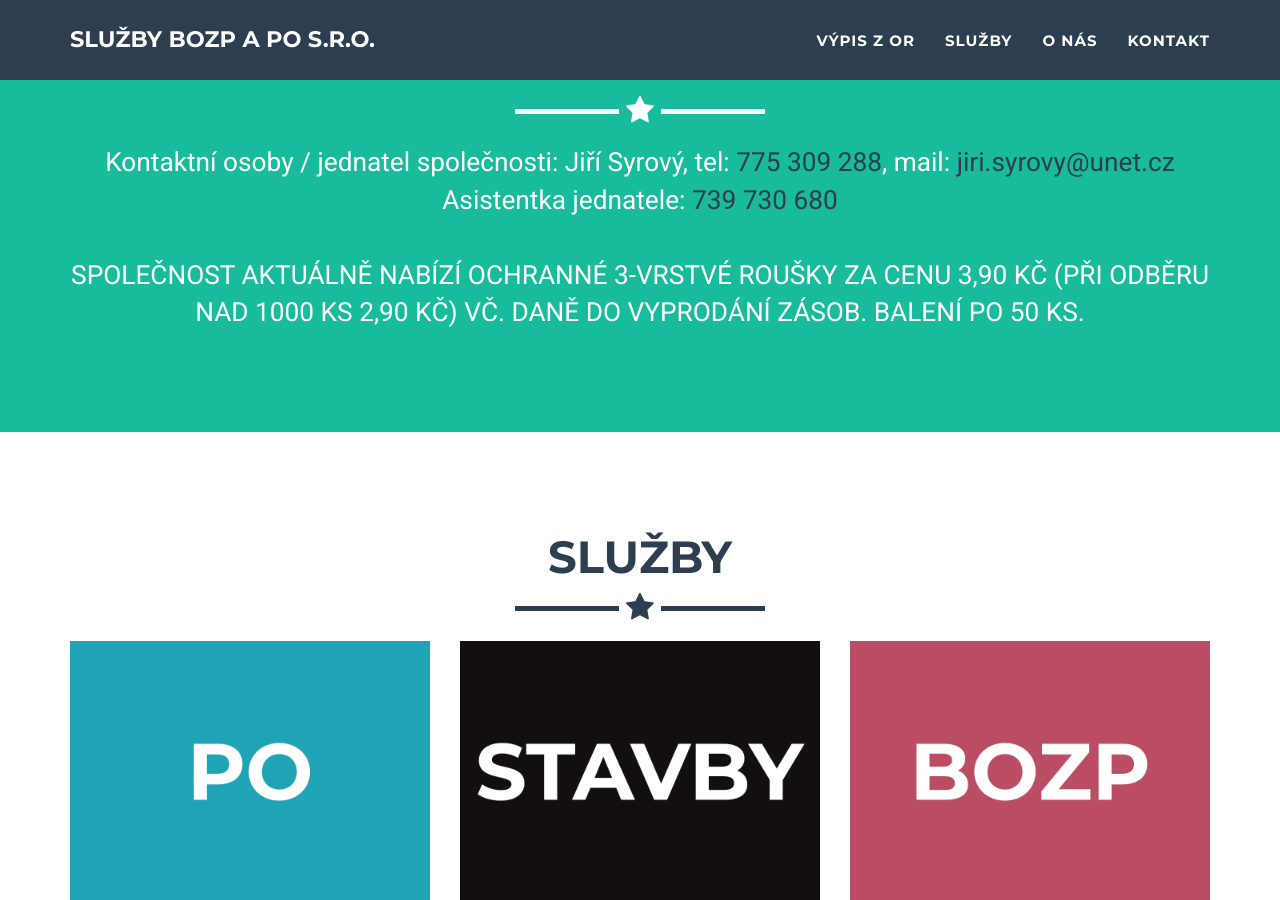
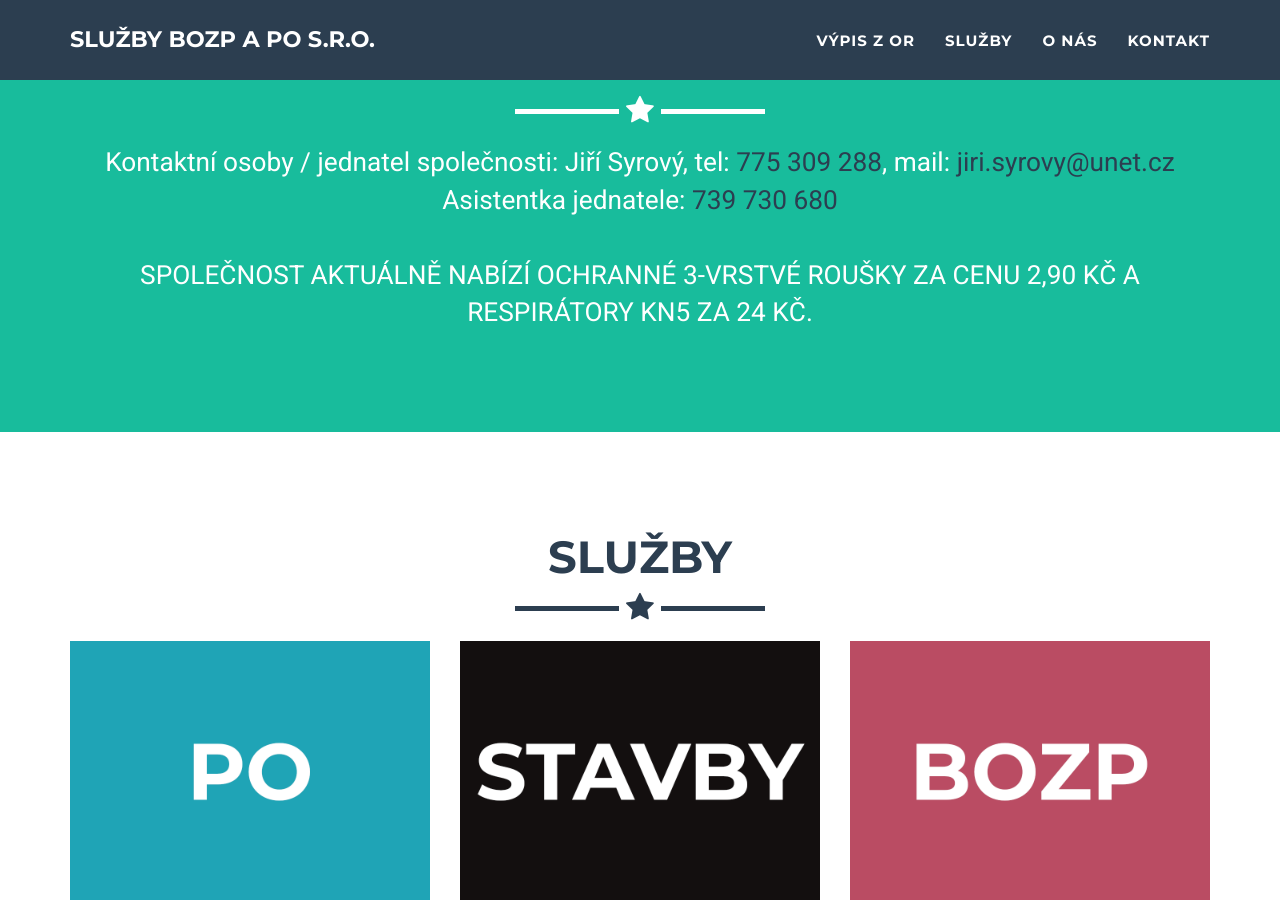
Before and after one commit to jsyrovy/bozp-po-syrovy.eu, a Jekyll site: the page built from index.html, in a window 1280 px wide and 900 px high, scrolled down 467 px. Built offline with Jekyll 4.4.1, drawn with Linux system fonts in a browser that asks for light colours.

Commit message:
Aktualizace nabidky rousek a respiratoru

```diff
--- a/_includes/header.html
+++ b/_includes/header.html
@@ -14,7 +14,7 @@
                             <br>
                             Asistentka jednatele: <a href="tel:+420739730680" style="color: #{{ site.color.secondary }};">739 730 680</a>
                             <br><br>
-                            SPOLEČNOST AKTUÁLNĚ NABÍZÍ OCHRANNÉ 3-VRSTVÉ ROUŠKY ZA CENU 3,90 KČ (PŘI ODBĚRU NAD 1000 KS 2,90 KČ) VČ. DANĚ DO VYPRODÁNÍ ZÁSOB. BALENÍ PO 50 KS.
+                            SPOLEČNOST AKTUÁLNĚ NABÍZÍ OCHRANNÉ 3-VRSTVÉ ROUŠKY ZA CENU 2,90 KČ A RESPIRÁTORY KN5 ZA 24 KČ.
                         </span>
                     </div>
                 </div>
```
